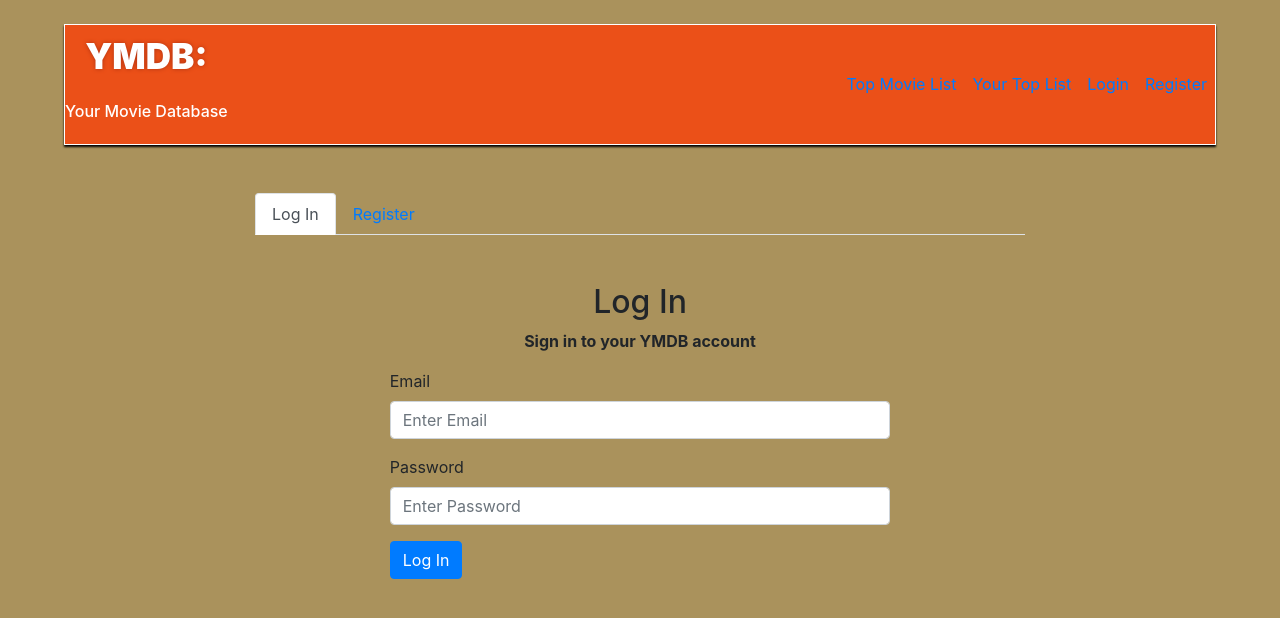
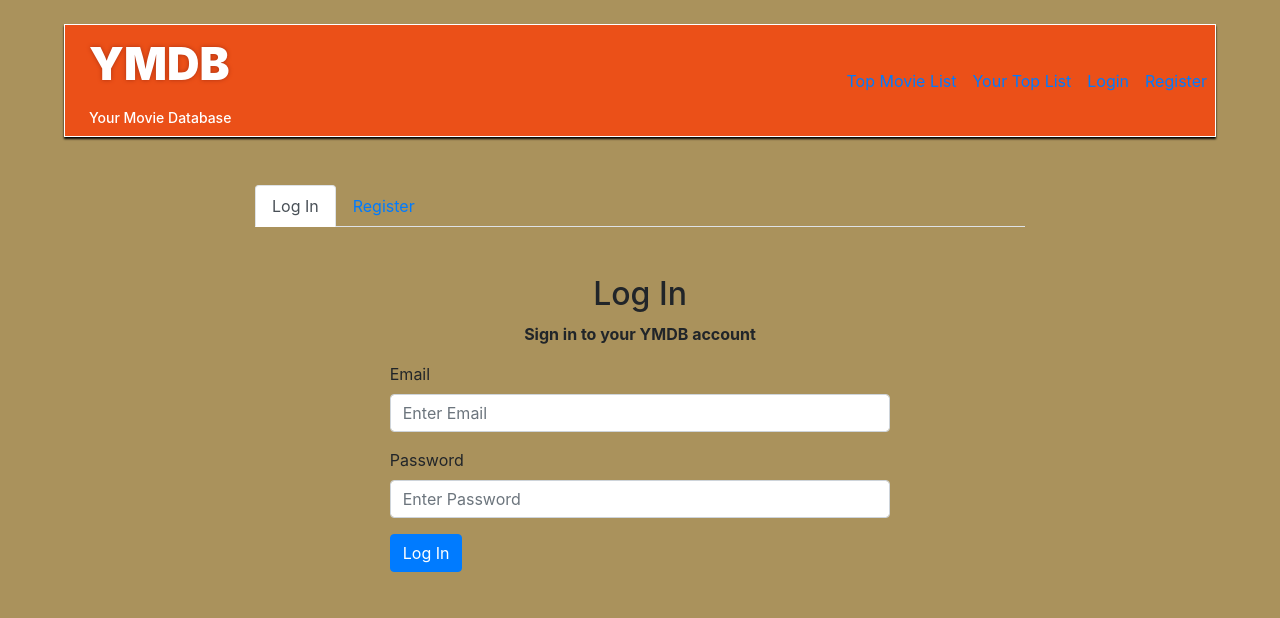
Before and after one commit to SeanPhilippi/your-movie-database, a React (Create React App) app: page / in a window 1280 px wide. Shown: the top 618 px of the page. Built offline with nearby package versions, Linux system fonts and the light colour scheme.

Commit message:
nav-styling tweaks

```diff
--- a/src/components/TopNav/TopNav.css
+++ b/src/components/TopNav/TopNav.css
@@ -17,9 +17,7 @@
 .site-title {
   color: white;
   display: flex;
-  align-items: center;
-  justify-content: center;
-  font-size: 35px;
+  font-size: 45px;
   font-weight: 900;
   text-shadow: 0 0 4px #AF3211; /* horizontal-offset vertical-offset 'blur' colour */
   -moz-text-shadow: 0 0 4px #AF3211;
@@ -28,7 +26,7 @@
 
 .subtitle {
   color: white;
-  font-size: 16px;
+  font-size: 14px;
 }
 
 .nav-links {
--- a/src/components/TopNav/TopNav.js
+++ b/src/components/TopNav/TopNav.js
@@ -55,8 +55,8 @@ class TopNav extends React.PureComponent {
         {this.props.update && this.showStatus()}
         <Navbar.Brand className="brand">
           <NavLink style={{ textDecoration: 'none'}} to={isAuthenticated ? '/' : '/login'}>
-            <p className="site-title">YMDB:</p>
-            <p className="subtitle">Your Movie Database</p>
+            <span className="site-title m-0 ml-4">YMDB</span>
+            <span className="subtitle ml-4">Your Movie Database</span>
           </NavLink>
         </Navbar.Brand>
         <Navbar.Toggle aria-controls="basic-navbar-nav" />
```
